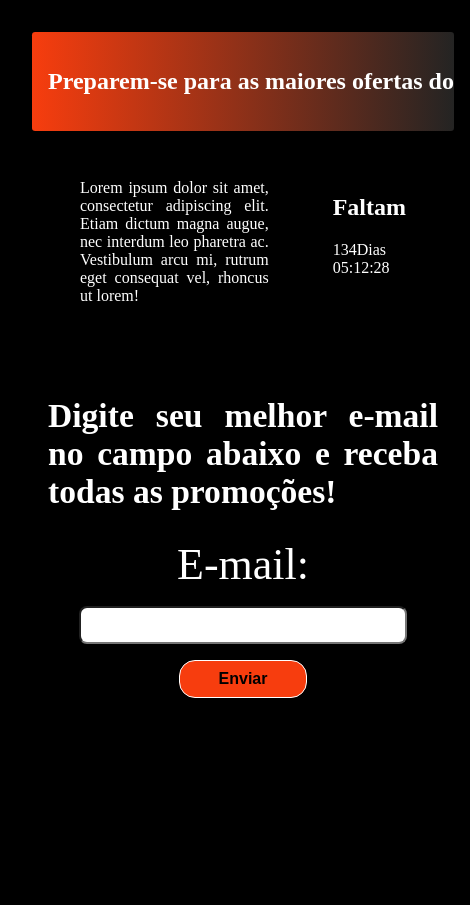
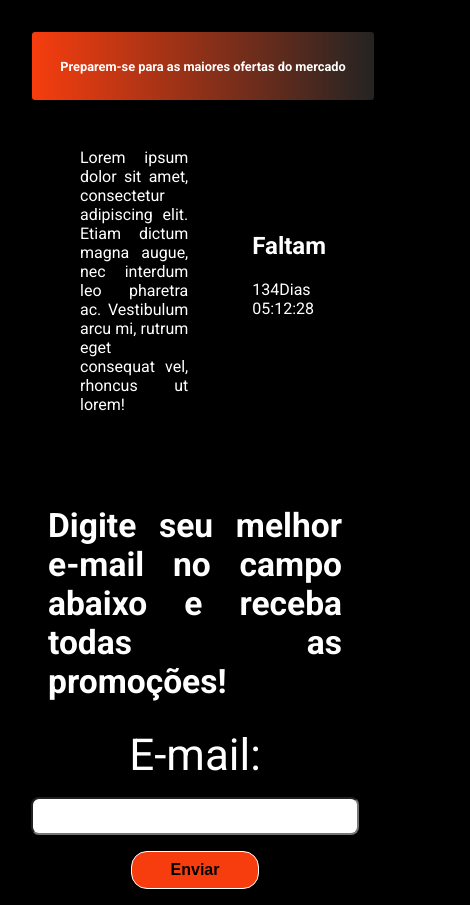
Before and after one commit to gleydson-delcho/desafio-gama-ecommerce, a React (Create React App) app: page / in a window 390 px wide. Shown: the whole page, 470 px wide, since content can reach past the window. Before the commit the page ends 844 px from the top, so only its background shows below. Built offline with nearby package versions, Linux system fonts and the light colour scheme.

Commit message:
Adds save data in localstorage, update styles and adds fonts roboto

```diff
--- a/public/index.html
+++ b/public/index.html
@@ -1,20 +1,23 @@
 <!DOCTYPE html>
 <html lang="en">
+
 <head>
   <meta charset="utf-8" />
   <link rel="icon" href="%PUBLIC_URL%/favicon.ico" />
   <meta name="viewport" content="width=device-width, initial-scale=1" />
   <meta name="theme-color" content="#000000" />
-    <meta
-      name="description"
-      content="Web application"
-    />
+  <meta name="description" content="Web application" />
+  <link rel="preconnect" href="https://fonts.googleapis.com">
+  <link rel="preconnect" href="https://fonts.gstatic.com" crossorigin>
+  <link href="https://fonts.googleapis.com/css2?family=Roboto:wght@400;700&display=swap" rel="stylesheet">
   <link rel="apple-touch-icon" href="%PUBLIC_URL%/logo192.png" />
   <link rel="manifest" href="%PUBLIC_URL%/manifest.json" />
   <title>React App</title>
 </head>
+
 <body>
   <noscript>You need to enable JavaScript to run this app.</noscript>
   <div id="root"></div>
 </body>
+
 </html>
--- a/src/pages/Home/index.tsx
+++ b/src/pages/Home/index.tsx
@@ -6,13 +6,28 @@ import './styles.scss';
 
 export default function Home() {
   const [value, setValue] = useState('');
+  const [error, setError] = useState(false);
+  const [mailStorage, setMailStorage] = useState([{}])
+
 
   const handleSubmit = () => {
-    console.log(value);
-    if (value !== '') {
-      setValue('');
+    const mail = [];
+    try {
+        const email = { email: value};
+
+        mail.push(email);
+
+        setValue('');
+
+    } catch (error) {
+      setError(true);
+      setTimeout(() => {
+        setError(false);
+      }, 3000);
     }
+    setMailStorage(mail)
   }
+  localStorage.setItem('Emails', JSON.stringify(mailStorage));
 
   return (
     <div className="containerHome">
@@ -31,9 +46,10 @@ export default function Home() {
         <h2>Digite seu melhor e-mail no campo abaixo e receba todas as promoções!</h2>
         <div className="labelForm">
           <label htmlFor="email">E-mail:</label>
-          <input type="text" onChange={e => setValue(e.target.value)} />
+          <input type="text" value={value} onChange={e => setValue(e.target.value)} />
           <button onClick={handleSubmit}>Enviar</button>
         </div>
+        {error && <p><span>Erro:</span>Dados não encontrados</p>}
       </div>
     </div>
   )
--- a/src/pages/Home/styles.scss
+++ b/src/pages/Home/styles.scss
@@ -78,6 +78,18 @@
                 }
 
             }
+
+            p {
+                display: block;
+                font-size: 0.8rem;
+                color: #eb1e1e;
+                font-weight: 600;
+                span {
+                    margin: 0.4rem;
+                    font-size: 1rem;
+                    font-weight: bold;
+                }
+            }
         }
 
     }
@@ -86,9 +98,16 @@
 @media(max-width: 855px) {
     .containerHome {
         header {
+            justify-content: center;
+
+
             white-space: nowrap;
             overflow: hidden;
-            width: 100%;
+            width: auto;
+
+            h2 {
+                font-size: 0.8rem;
+            }
 
             img {
                 display: none;
@@ -97,12 +116,12 @@
 
         .containerInfo {
 
-            width: 100%;
+            width: auto;
         }
 
         .containerForm {
 
-            width: 100%;
+            width: auto;
 
             background: none;
             text-align: justify;
--- a/src/styles/global.scss
+++ b/src/styles/global.scss
@@ -4,4 +4,5 @@ html, body {
     padding: 0;
     background: #000;
     color: #fff;
+    font-family: 'Roboto', sans-serif;
 }
```
Lines whose indentation alone changed are shown as unchanged.
